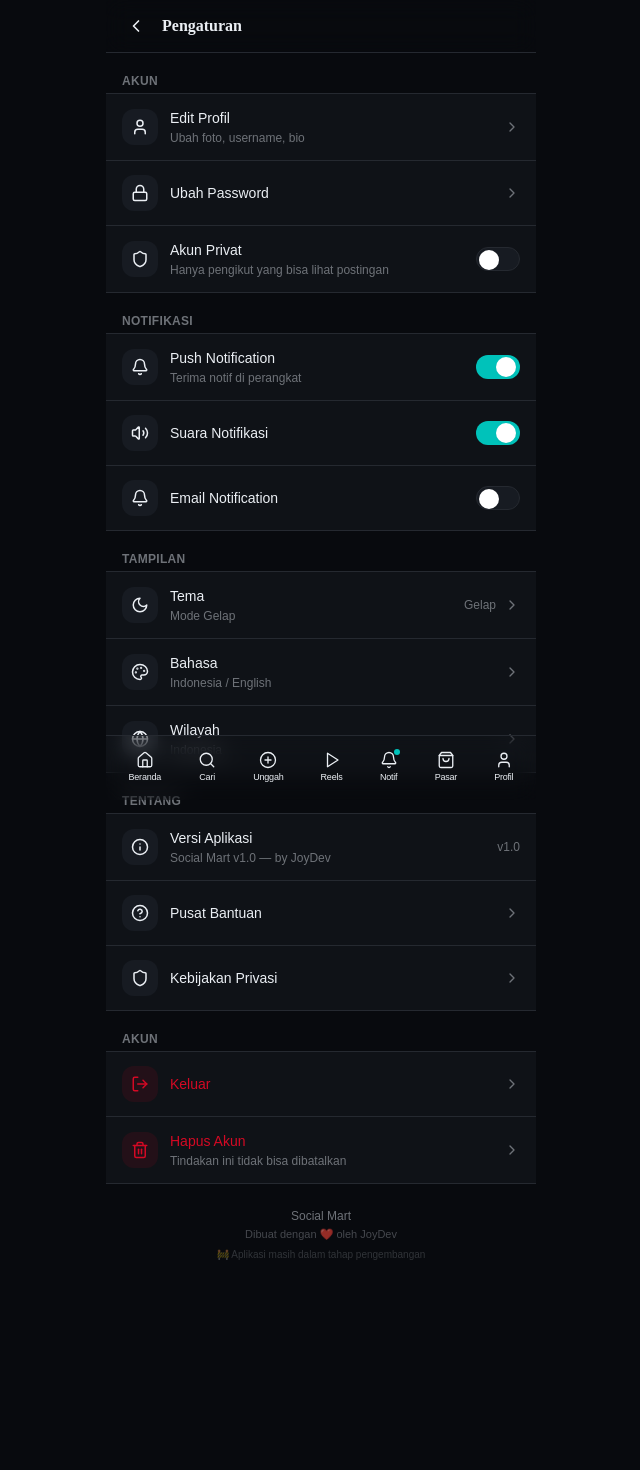
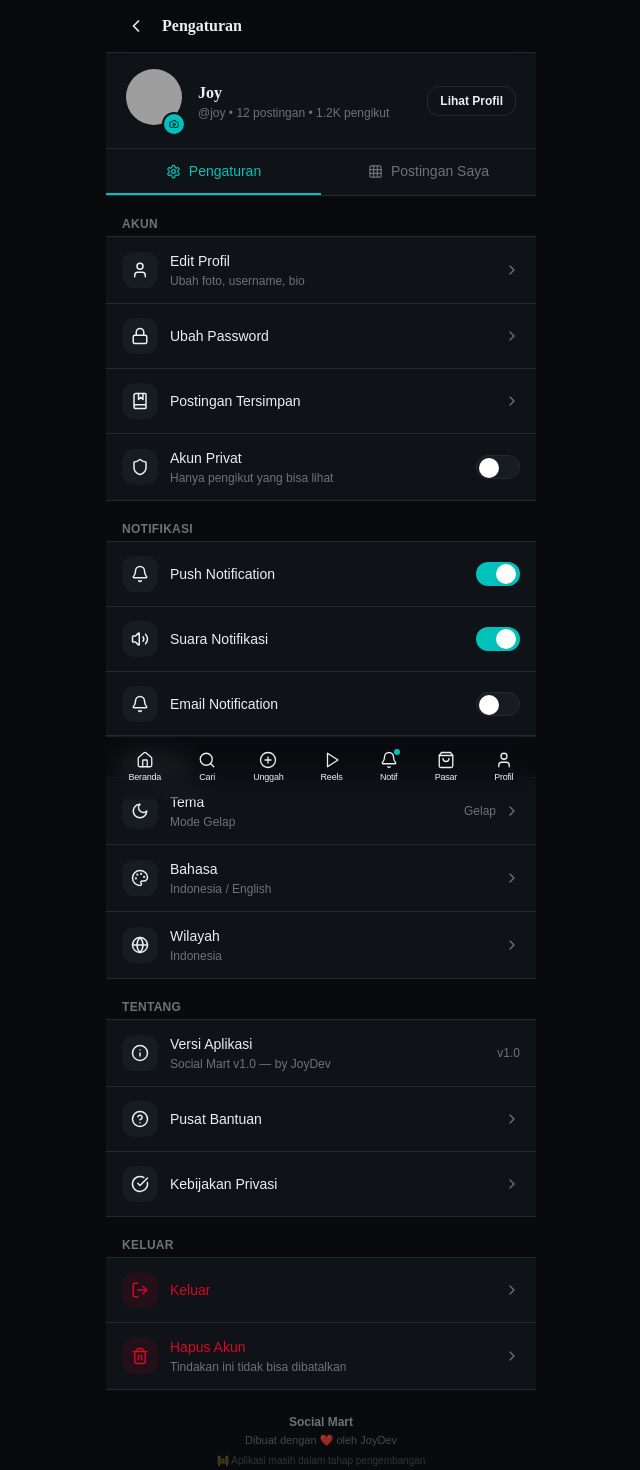
Before and after one commit to quen1407-cmyk/social-mart, a React (Vite) app in the folder src/frontend/: page /settings in a window 1280 px wide. Shown: the top 1470 px of the page, without its empty margins (319-959 px from the left). Built offline with nearby package versions, Linux system fonts and the light colour scheme; grey boxes are pictures that could not be loaded; what @caffeineai/core-infrastructure would draw is missing.

Commit message:
Update SettingsPage.tsx

```diff
--- a/src/frontend/src/pages/SettingsPage.tsx
+++ b/src/frontend/src/pages/SettingsPage.tsx
@@ -1,9 +1,12 @@
 import { Layout } from "@/components/layout/Layout";
+import { Avatar } from "@/components/shared/Avatar";
 import { cn } from "@/lib/utils";
 import { useNavigate } from "@tanstack/react-router";
 import {
-  Bell, ChevronRight, Globe, HelpCircle, Info,
-  Lock, LogOut, Moon, Palette, Shield, Sun,
+  Bell, BookMarked, Camera, CheckCircle,
+  ChevronRight, Globe, Grid3x3, Heart,
+  HelpCircle, Info, Lock, LogOut, MessageCircle,
+  Moon, Palette, Settings, Shield, Sun,
   Trash2, User, Volume2,
 } from "lucide-react";
 import { motion } from "motion/react";
@@ -11,27 +14,26 @@ import { useTheme } from "next-themes";
 import { useState } from "react";
 import { toast } from "sonner";
 
-function SettingItem({
-  icon: Icon,
-  label,
-  description,
-  onClick,
-  danger,
-  right,
-}: {
-  icon: typeof Bell;
-  label: string;
-  description?: string;
-  onClick?: () => void;
-  danger?: boolean;
-  right?: React.ReactNode;
-}) {
+const MY_POSTS = [
+  { id: "p1", seed: "post1", bg: "b6e3f4", likes: 234, comments: 12 },
+  { id: "p2", seed: "post2", bg: "ffd5dc", likes: 891, comments: 45 },
+  { id: "p3", seed: "post3", bg: "c0aede", likes: 156, comments: 8 },
+  { id: "p4", seed: "post4", bg: "d1f4cc", likes: 432, comments: 23 },
+  { id: "p5", seed: "post5", bg: "ffecc8", likes: 678, comments: 31 },
+  { id: "p6", seed: "post6", bg: "b6e3b6", likes: 321, comments: 17 },
+];
+
+function Toggle({ value, onChange }: { value: boolean; onChange: (v: boolean) => void }) {
   return (
-    <button
-      type="button"
-      onClick={onClick}
-      className="flex items-center gap-3 w-full px-4 py-3.5 hover:bg-muted/50 transition-smooth"
-    >
+    <button type="button" onClick={() => onChange(!value)} className={cn("w-11 h-6 rounded-full transition-smooth relative shrink-0", value ? "bg-primary" : "bg-muted border border-border")}>
+      <motion.div animate={{ x: value ? 20 : 2 }} transition={{ type: "spring", stiffness: 500, damping: 30 }} className="w-5 h-5 rounded-full bg-white shadow-sm absolute top-0.5" />
+    </button>
+  );
+}
+
+function Row({ icon: Icon, label, description, onClick, danger, right }: { icon: typeof Bell; label: string; description?: string; onClick?: () => void; danger?: boolean; right?: React.ReactNode }) {
+  return (
+    <button type="button" onClick={onClick} className="flex items-center gap-3 w-full px-4 py-3.5 hover:bg-muted/50 transition-smooth">
       <div className={cn("w-9 h-9 rounded-xl flex items-center justify-center shrink-0", danger ? "bg-destructive/10" : "bg-muted")}>
         <Icon size={18} className={danger ? "text-destructive" : "text-foreground"} />
       </div>
@@ -44,29 +46,16 @@ function SettingItem({
   );
 }
 
-function SectionHeader({ title }: { title: string }) {
+function SectionTitle({ title }: { title: string }) {
   return <p className="px-4 pt-5 pb-1 text-xs font-semibold text-muted-foreground uppercase tracking-wide">{title}</p>;
 }
 
-function Toggle({ value, onChange }: { value: boolean; onChange: (v: boolean) => void }) {
-  return (
-    <button
-      type="button"
-      onClick={() => onChange(!value)}
-      className={cn("w-11 h-6 rounded-full transition-smooth relative shrink-0", value ? "bg-primary" : "bg-muted border border-border")}
-    >
-      <motion.div
-        animate={{ x: value ? 20 : 2 }}
-        transition={{ type: "spring", stiffness: 500, damping: 30 }}
-        className="w-5 h-5 rounded-full bg-white shadow-sm absolute top-0.5"
-      />
-    </button>
-  );
-}
+type SettingsTab = "main" | "posts";
 
 export default function SettingsPage() {
   const { theme, setTheme } = useTheme();
   const navigate = useNavigate();
+  const [activeTab, setActiveTab] = useState<SettingsTab>("main");
   const [notifPush, setNotifPush] = useState(true);
   const [notifEmail, setNotifEmail] = useState(false);
   const [notifSound, setNotifSound] = useState(true);
@@ -78,67 +67,101 @@ export default function SettingsPage() {
         <button type="button" onClick={() => navigate({ to: "/profile/me" })} className="p-1">
           <ChevronRight size={20} className="text-foreground rotate-180" />
         </button>
-        <h1 className="text-base font-display font-bold text-foreground">Pengaturan</h1>
+        <h1 className="text-base font-display font-bold text-foreground flex-1">Pengaturan</h1>
       </header>
 
-      <div className="pb-24">
-        {/* Account */}
-        <SectionHeader title="Akun" />
-        <div className="bg-card border-y border-border divide-y divide-border">
-          <SettingItem icon={User} label="Edit Profil" description="Ubah foto, username, bio" onClick={() => navigate({ to: "/profile/me" })} />
-          <SettingItem icon={Lock} label="Ubah Password" onClick={() => toast("Fitur ubah password segera hadir!")} />
-          <SettingItem icon={Shield} label="Akun Privat" description="Hanya pengikut yang bisa lihat postingan" onClick={() => {}} right={<Toggle value={privateAcc} onChange={setPrivateAcc} />} />
+      {/* Profile preview */}
+      <div className="bg-card border-b border-border px-5 py-4 flex items-center gap-4">
+        <div className="relative">
+          <Avatar src="https://api.dicebear.com/9.x/notionists/svg?seed=me" alt="Joy" size="lg" withRing />
+          <button type="button" className="absolute -bottom-1 -right-1 w-6 h-6 rounded-full bg-primary border-2 border-card flex items-center justify-center">
+            <Camera size={10} className="text-primary-foreground" />
+          </button>
+        </div>
+        <div className="flex-1">
+          <p className="font-display font-bold text-foreground">Joy</p>
+          <p className="text-xs text-muted-foreground">@joy • 12 postingan • 1.2K pengikut</p>
+        </div>
+        <button type="button" onClick={() => navigate({ to: "/profile/me" })} className="px-3 py-1.5 rounded-xl border border-border text-xs font-semibold text-foreground hover:bg-muted transition-smooth">
+          Lihat Profil
+        </button>
       </div>
 
-        {/* Notifikasi */}
-        <SectionHeader title="Notifikasi" />
-        <div className="bg-card border-y border-border divide-y divide-border">
-          <SettingItem icon={Bell} label="Push Notification" description="Terima notif di perangkat" onClick={() => {}} right={<Toggle value={notifPush} onChange={setNotifPush} />} />
-          <SettingItem icon={Volume2} label="Suara Notifikasi" onClick={() => {}} right={<Toggle value={notifSound} onChange={setNotifSound} />} />
-          <SettingItem icon={Bell} label="Email Notification" onClick={() => {}} right={<Toggle value={notifEmail} onChange={setNotifEmail} />} />
+      {/* Tabs */}
+      <div className="flex bg-card border-b border-border">
+        {([["main", Settings, "Pengaturan"], ["posts", Grid3x3, "Postingan Saya"]] as const).map(([t, Icon, label]) => (
+          <button key={t} type="button" onClick={() => setActiveTab(t)}
+            className={cn("flex-1 flex items-center justify-center gap-2 py-3 text-sm font-medium transition-smooth border-b-2", activeTab === t ? "border-primary text-primary" : "border-transparent text-muted-foreground")}>
+            <Icon size={15} /> {label}
+          </button>
+        ))}
       </div>
 
-        {/* Tampilan */}
-        <SectionHeader title="Tampilan" />
+      {activeTab === "posts" && (
+        <div className="pb-24">
+          <div className="px-4 py-3 flex items-center justify-between">
+            <p className="text-sm font-semibold text-foreground">Semua Postingan ({MY_POSTS.length})</p>
+            <button type="button" onClick={() => navigate({ to: "/upload" })} className="text-xs text-primary font-semibold">+ Unggah</button>
+          </div>
+          <div className="grid grid-cols-3 gap-0.5 bg-border">
+            {MY_POSTS.map((post, idx) => (
+              <motion.div key={post.id} initial={{ opacity: 0 }} animate={{ opacity: 1 }} transition={{ delay: idx * 0.04 }} className="relative aspect-square bg-muted overflow-hidden group cursor-pointer">
+                <img src={`https://api.dicebear.com/9.x/shapes/svg?seed=${post.seed}&backgroundColor=${post.bg}`} alt="" className="w-full h-full object-cover" />
+                <div className="absolute inset-0 bg-black/50 opacity-0 group-hover:opacity-100 transition-smooth flex items-center justify-center gap-3">
+                  <span className="flex items-center gap-1 text-white text-xs font-bold"><Heart size={12} className="fill-white" /> {post.likes}</span>
+                  <span className="flex items-center gap-1 text-white text-xs font-bold"><MessageCircle size={12} className="fill-white" /> {post.comments}</span>
+                </div>
+              </motion.div>
+            ))}
+          </div>
+        </div>
+      )}
+
+      {activeTab === "main" && (
+        <div className="pb-24">
+          <SectionTitle title="Akun" />
           <div className="bg-card border-y border-border divide-y divide-border">
-          <SettingItem
-            icon={theme === "dark" ? Moon : Sun}
-            label="Tema"
-            description={theme === "dark" ? "Mode Gelap" : "Mode Terang"}
-            onClick={() => setTheme(theme === "dark" ? "light" : "dark")}
-            right={
-              <div className="flex items-center gap-2">
-                <span className="text-xs text-muted-foreground">{theme === "dark" ? "Gelap" : "Terang"}</span>
-                <ChevronRight size={16} className="text-muted-foreground" />
-              </div>
-            }
-          />
-          <SettingItem icon={Palette} label="Bahasa" description="Indonesia / English" onClick={() => toast("Pengaturan bahasa segera hadir!")} />
-          <SettingItem icon={Globe} label="Wilayah" description="Indonesia" onClick={() => toast("Pengaturan wilayah segera hadir!")} />
+            <Row icon={User} label="Edit Profil" description="Ubah foto, username, bio" onClick={() => navigate({ to: "/profile/me" })} />
+            <Row icon={Lock} label="Ubah Password" onClick={() => toast("Fitur ubah password segera hadir!")} />
+            <Row icon={BookMarked} label="Postingan Tersimpan" onClick={() => navigate({ to: "/profile/me" })} />
+            <Row icon={Shield} label="Akun Privat" description="Hanya pengikut yang bisa lihat" onClick={() => {}} right={<Toggle value={privateAcc} onChange={setPrivateAcc} />} />
           </div>
 
-        {/* Tentang */}
-        <SectionHeader title="Tentang" />
+          <SectionTitle title="Notifikasi" />
           <div className="bg-card border-y border-border divide-y divide-border">
-          <SettingItem icon={Info} label="Versi Aplikasi" description="Social Mart v1.0 — by JoyDev" onClick={() => {}} right={<span className="text-xs text-muted-foreground">v1.0</span>} />
-          <SettingItem icon={HelpCircle} label="Pusat Bantuan" onClick={() => toast("Pusat bantuan segera hadir!")} />
-          <SettingItem icon={Shield} label="Kebijakan Privasi" onClick={() => toast("Membuka kebijakan privasi...")} />
+            <Row icon={Bell} label="Push Notification" onClick={() => {}} right={<Toggle value={notifPush} onChange={setNotifPush} />} />
+            <Row icon={Volume2} label="Suara Notifikasi" onClick={() => {}} right={<Toggle value={notifSound} onChange={setNotifSound} />} />
+            <Row icon={Bell} label="Email Notification" onClick={() => {}} right={<Toggle value={notifEmail} onChange={setNotifEmail} />} />
           </div>
 
-        {/* Berbahaya */}
-        <SectionHeader title="Akun" />
+          <SectionTitle title="Tampilan" />
           <div className="bg-card border-y border-border divide-y divide-border">
-          <SettingItem icon={LogOut} label="Keluar" danger onClick={() => { toast("Berhasil keluar!"); navigate({ to: "/auth/login" }); }} />
-          <SettingItem icon={Trash2} label="Hapus Akun" description="Tindakan ini tidak bisa dibatalkan" danger onClick={() => toast.error("Fitur hapus akun segera hadir!")} />
+            <Row icon={theme === "dark" ? Moon : Sun} label="Tema" description={theme === "dark" ? "Mode Gelap" : "Mode Terang"} onClick={() => setTheme(theme === "dark" ? "light" : "dark")}
+              right={<div className="flex items-center gap-2"><span className="text-xs text-muted-foreground">{theme === "dark" ? "Gelap" : "Terang"}</span><ChevronRight size={16} className="text-muted-foreground" /></div>} />
+            <Row icon={Palette} label="Bahasa" description="Indonesia / English" onClick={() => toast("Pengaturan bahasa segera hadir!")} />
+            <Row icon={Globe} label="Wilayah" description="Indonesia" onClick={() => toast("Pengaturan wilayah segera hadir!")} />
           </div>
 
-        {/* Footer */}
+          <SectionTitle title="Tentang" />
+          <div className="bg-card border-y border-border divide-y divide-border">
+            <Row icon={Info} label="Versi Aplikasi" description="Social Mart v1.0 — by JoyDev" onClick={() => {}} right={<span className="text-xs text-muted-foreground">v1.0</span>} />
+            <Row icon={HelpCircle} label="Pusat Bantuan" onClick={() => toast("Pusat bantuan segera hadir!")} />
+            <Row icon={CheckCircle} label="Kebijakan Privasi" onClick={() => toast("Membuka kebijakan privasi...")} />
+          </div>
+
+          <SectionTitle title="Keluar" />
+          <div className="bg-card border-y border-border divide-y divide-border">
+            <Row icon={LogOut} label="Keluar" danger onClick={() => { toast("Berhasil keluar!"); navigate({ to: "/auth/login" }); }} />
+            <Row icon={Trash2} label="Hapus Akun" description="Tindakan ini tidak bisa dibatalkan" danger onClick={() => toast.error("Fitur hapus akun segera hadir!")} />
+          </div>
+
           <div className="px-4 py-6 text-center">
-          <p className="text-xs text-muted-foreground">Social Mart</p>
+            <p className="text-xs text-muted-foreground font-semibold">Social Mart</p>
             <p className="text-[11px] text-muted-foreground/60 mt-0.5">Dibuat dengan ❤️ oleh JoyDev</p>
             <p className="text-[10px] text-muted-foreground/40 mt-1">🚧 Aplikasi masih dalam tahap pengembangan</p>
           </div>
         </div>
+      )}
     </Layout>
   );
 }
```
Lines whose indentation alone changed are shown as unchanged.
